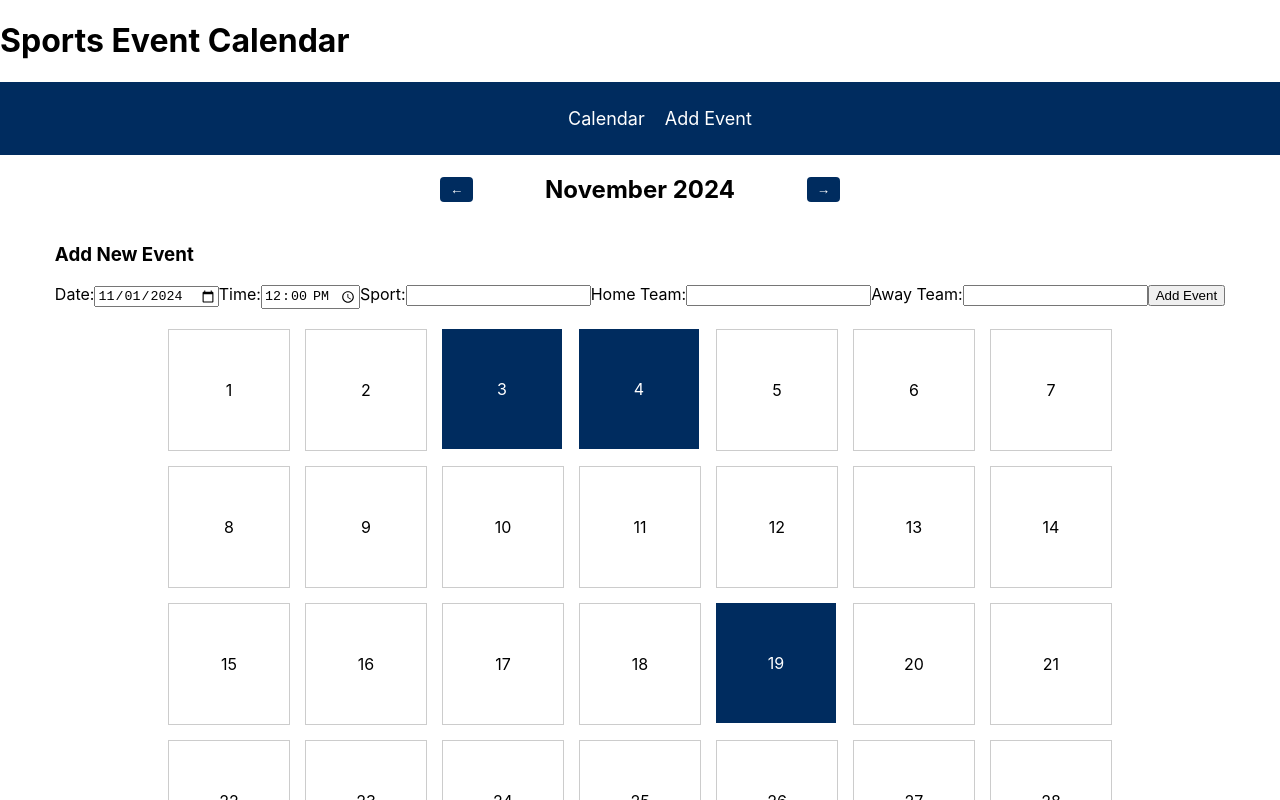
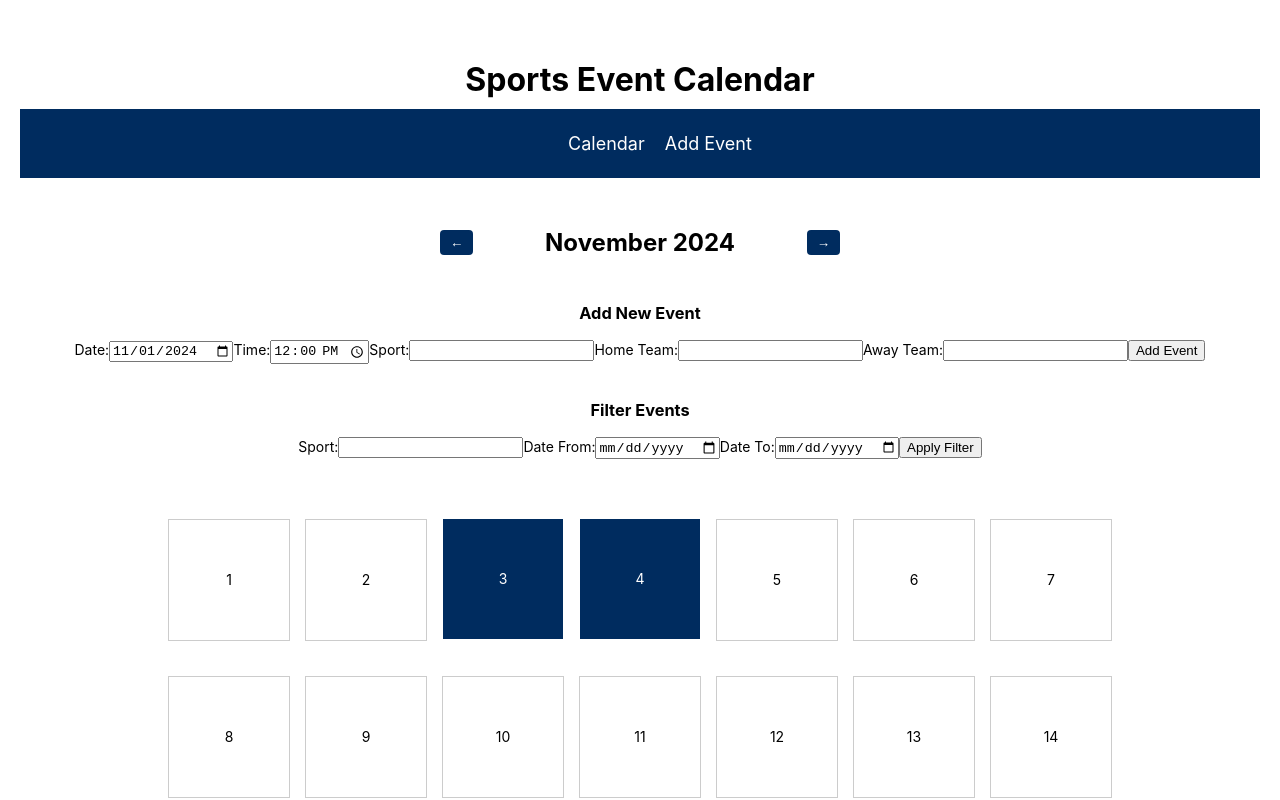
Before and after one commit to Jeeems10/sport-calendar-sportradar-ponce, a React (Create React App) app: page / in a window 1280 px wide. Shown: the top 800 px of the page. Built offline with nearby package versions, Linux system fonts and the light colour scheme.

Commit message:
-Add filtering functionality and improve event navigation - Ensured event details remain accessible while maintaining filter states.

```diff
--- a/src/App.css
+++ b/src/App.css
@@ -1,3 +1,10 @@
 .App {
   text-align: center;
 }
+
+.App h1 {
+  text-align: center; /* Zentriert nur das h1-Element */
+  margin-top: 20px; /* Optional, fügt oben etwas Abstand hinzu */
+  margin-bottom: 10px; /* Optional, fügt unten Abstand hinzu */
+  font-size: 2rem;
+}
--- a/src/App.js
+++ b/src/App.js
@@ -2,14 +2,21 @@ import React, { useState } from 'react';
 import { BrowserRouter as Router, Routes, Route } from 'react-router-dom';
 import Calendar from './components/Calendar';
 import AddEventPage from './components/AddEventPage';
+import EventDetail from './components/EventDetail';
 import Navbar from './components/Navbar';
 import sportData from './data/sportData.json';
+import './App.css';
 
 function App() {
-  const [events, setEvents] = useState(sportData.data);
+  const [events, setEvents] = useState(
+    sportData.data.map((event, index) => ({ ...event, id: `${index}-${event.dateVenue}` }))
+  );
+  const [filteredEvents, setFilteredEvents] = useState(events);
 
   const addEvent = (newEvent) => {
-    setEvents((prevEvents) => [...prevEvents, newEvent]);
+    const updatedEvents = [...events, { ...newEvent, id: `${events.length}-${newEvent.dateVenue}` }];
+    setEvents(updatedEvents);
+    setFilteredEvents(updatedEvents); // Aktualisiere auch gefilterte Events
   };
 
   return (
@@ -18,11 +25,22 @@ function App() {
         <h1>Sports Event Calendar</h1>
         <Navbar />
         <Routes>
-          <Route path="/" element={<Calendar events={events} />} />
+          <Route
+            path="/"
+            element={
+              <Calendar
+                events={events}
+                addEvent={addEvent}
+                filteredEvents={filteredEvents}
+                setFilteredEvents={setFilteredEvents}
+              />
+            }
+          />
           <Route
             path="/add-event"
             element={<AddEventPage addEvent={addEvent} currentDate={new Date()} />}
           />
+          <Route path="/event/:eventId" element={<EventDetail events={events} />} />
         </Routes>
       </div>
     </Router>
--- a/src/components/Calendar.js
+++ b/src/components/Calendar.js
@@ -2,10 +2,11 @@ import React, { useState } from 'react';
 import { useNavigate } from 'react-router-dom';
 import './Calendar.css';
 import AddEventForm from './AddEventForm';
+import Filters from './Filters';
 
-const Calendar = ({ events, addEvent }) => {
+const Calendar = ({ events, addEvent, filteredEvents, setFilteredEvents }) => {
   const navigate = useNavigate();
-  const [currentDate, setCurrentDate] = useState(new Date(2024, 10, 1)); // Standardmäßig November 2024
+  const [currentDate, setCurrentDate] = useState(new Date(2024, 10, 1)); // Standard: November 2024
 
   const daysInMonth = (month, year) => new Date(year, month + 1, 0).getDate();
 
@@ -18,7 +19,7 @@ const Calendar = ({ events, addEvent }) => {
   };
 
   const getEventsForDay = (day) => {
-    return events.filter((event) => {
+    return filteredEvents.filter((event) => {
       const eventDate = new Date(event.dateVenue);
       return (
         eventDate.getDate() === day &&
@@ -26,6 +27,10 @@ const Calendar = ({ events, addEvent }) => {
         eventDate.getFullYear() === currentDate.getFullYear()
       );
     });
+  };
+
+  const handleDayClick = (eventsForDay) => {
+    navigate(`/event/${eventsForDay[0].id}`);
   };
 
   const days = Array.from(
@@ -43,6 +48,7 @@ const Calendar = ({ events, addEvent }) => {
         <button onClick={() => changeMonth(1)}>→</button>
       </div>
       <AddEventForm currentDate={currentDate} addEvent={addEvent} />
+      <Filters events={events} setFilteredEvents={setFilteredEvents} />
       <div className="calendar">
         {days.map((day) => {
           const eventsForDay = getEventsForDay(day);
@@ -52,7 +58,7 @@ const Calendar = ({ events, addEvent }) => {
             <div
               key={day}
               className={`calendar-day ${hasEvent ? 'event-day' : ''}`}
-              onClick={hasEvent ? () => navigate(`/event/${day}-${events.indexOf(eventsForDay[0])}`) : null}
+              onClick={hasEvent ? () => handleDayClick(eventsForDay) : null}
             >
               <span>{day}</span>
             </div>
--- a/src/components/EventDetail.js
+++ b/src/components/EventDetail.js
@@ -4,34 +4,42 @@ import './EventDetail.css';
 
 const EventDetail = ({ events }) => {
   const { eventId } = useParams();
-  const [day, index] = eventId.split('-');
-  const event = events.find(
-    (event, idx) =>
-      `${new Date(event.dateVenue).getDate()}-${idx}` === eventId
-  );
+  const event = events.find((event) => event.id === eventId);
 
   if (!event) {
     return <h2>Event not found</h2>;
   }
 
-
   return (
     <div>
       <h2>Event Details</h2>
-      <p><strong>Date:</strong> {event.dateVenue}</p>
-      <p><strong>Time:</strong> {event.timeVenueUTC}</p>
-      <p><strong>Sport:</strong> {event.sport}</p>
-      <p><strong>Home Team:</strong> {event.homeTeam?.name || 'TBD'}</p>
-      <p><strong>Away Team:</strong> {event.awayTeam?.name || 'TBD'}</p>
+      <p>
+        <strong>Date:</strong> {event.dateVenue}
+      </p>
+      <p>
+        <strong>Time:</strong> {event.timeVenueUTC}
+      </p>
+      <p>
+        <strong>Sport:</strong> {event.sport}
+      </p>
+      <p>
+        <strong>Home Team:</strong> {event.homeTeam?.name || 'TBD'}
+      </p>
+      <p>
+        <strong>Away Team:</strong> {event.awayTeam?.name || 'TBD'}
+      </p>
       {event.result && (
         <>
-          <p><strong>Score:</strong> {event.result.homeGoals} - {event.result.awayGoals}</p>
-          <p><strong>Winner:</strong> {event.result.winner || 'TBD'}</p>
+          <p>
+            <strong>Score:</strong> {event.result.homeGoals} - {event.result.awayGoals}
+          </p>
+          <p>
+            <strong>Winner:</strong> {event.result.winner || 'TBD'}
+          </p>
         </>
       )}
     </div>
   );
 };
 
-
 export default EventDetail;
--- /dev/null
+++ b/src/components/Filters.js
@@ -0,0 +1,58 @@
+import React, { useState } from "react";
+
+const Filters = ({ events, setFilteredEvents }) => {
+  const [filterCriteria, setFilterCriteria] = useState({
+    sport: "",
+    dateFrom: "",
+    dateTo: "",
+  });
+
+  const handleFilter = () => {
+    const filtered = events.filter((event) => {
+      const eventDate = new Date(event.dateVenue);
+      const fromDate = filterCriteria.dateFrom ? new Date(filterCriteria.dateFrom) : null;
+      const toDate = filterCriteria.dateTo ? new Date(filterCriteria.dateTo) : null;
+
+      return (
+        (!filterCriteria.sport ||
+          event.sport.toLowerCase().includes(filterCriteria.sport.toLowerCase())) &&
+        (!fromDate || eventDate >= fromDate) &&
+        (!toDate || eventDate <= toDate)
+      );
+    });
+    setFilteredEvents(filtered);
+  };
+
+  return (
+    <div>
+      <h3>Filter Events</h3>
+      <label>
+        Sport:
+        <input
+          type="text"
+          value={filterCriteria.sport}
+          onChange={(e) => setFilterCriteria({ ...filterCriteria, sport: e.target.value })}
+        />
+      </label>
+      <label>
+        Date From:
+        <input
+          type="date"
+          value={filterCriteria.dateFrom}
+          onChange={(e) => setFilterCriteria({ ...filterCriteria, dateFrom: e.target.value })}
+        />
+      </label>
+      <label>
+        Date To:
+        <input
+          type="date"
+          value={filterCriteria.dateTo}
+          onChange={(e) => setFilterCriteria({ ...filterCriteria, dateTo: e.target.value })}
+        />
+      </label>
+      <button onClick={handleFilter}>Apply Filter</button>
+    </div>
+  );
+};
+
+export default Filters;
```
